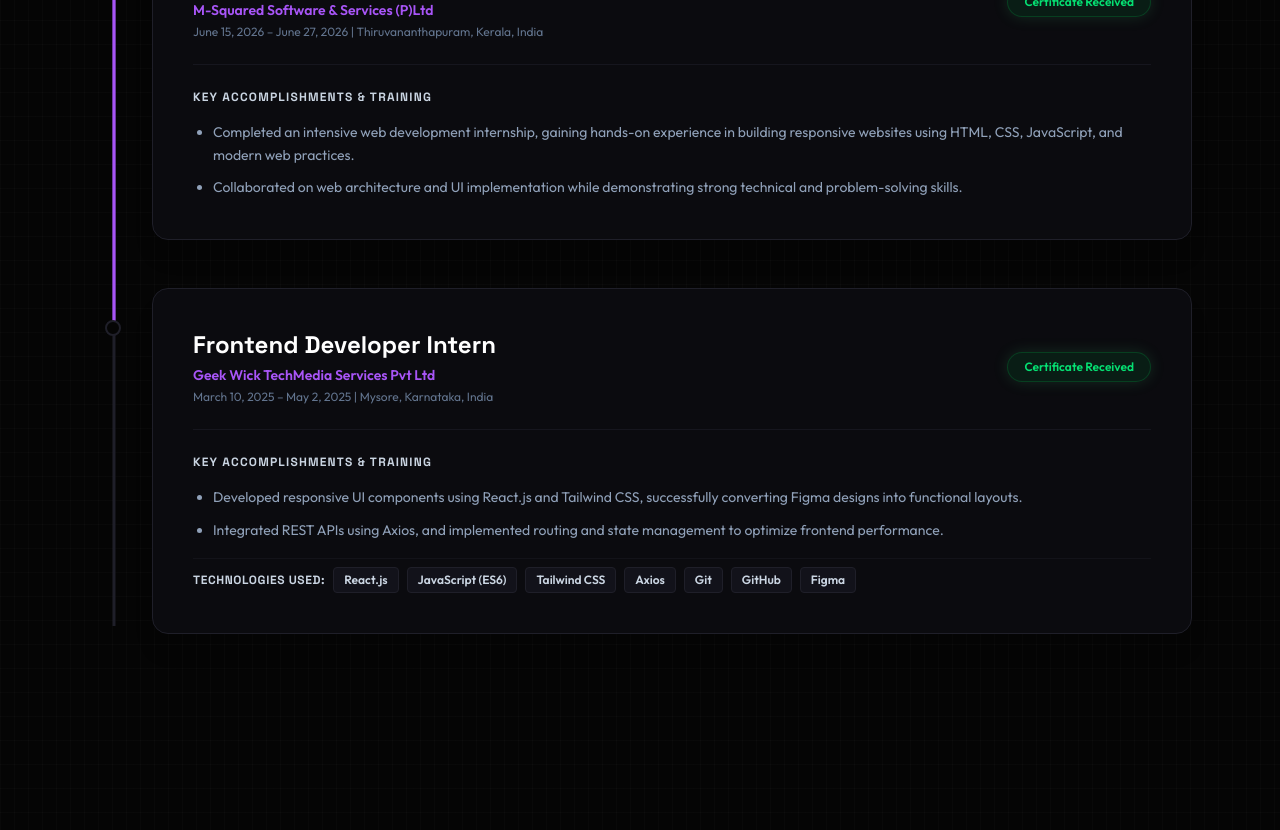
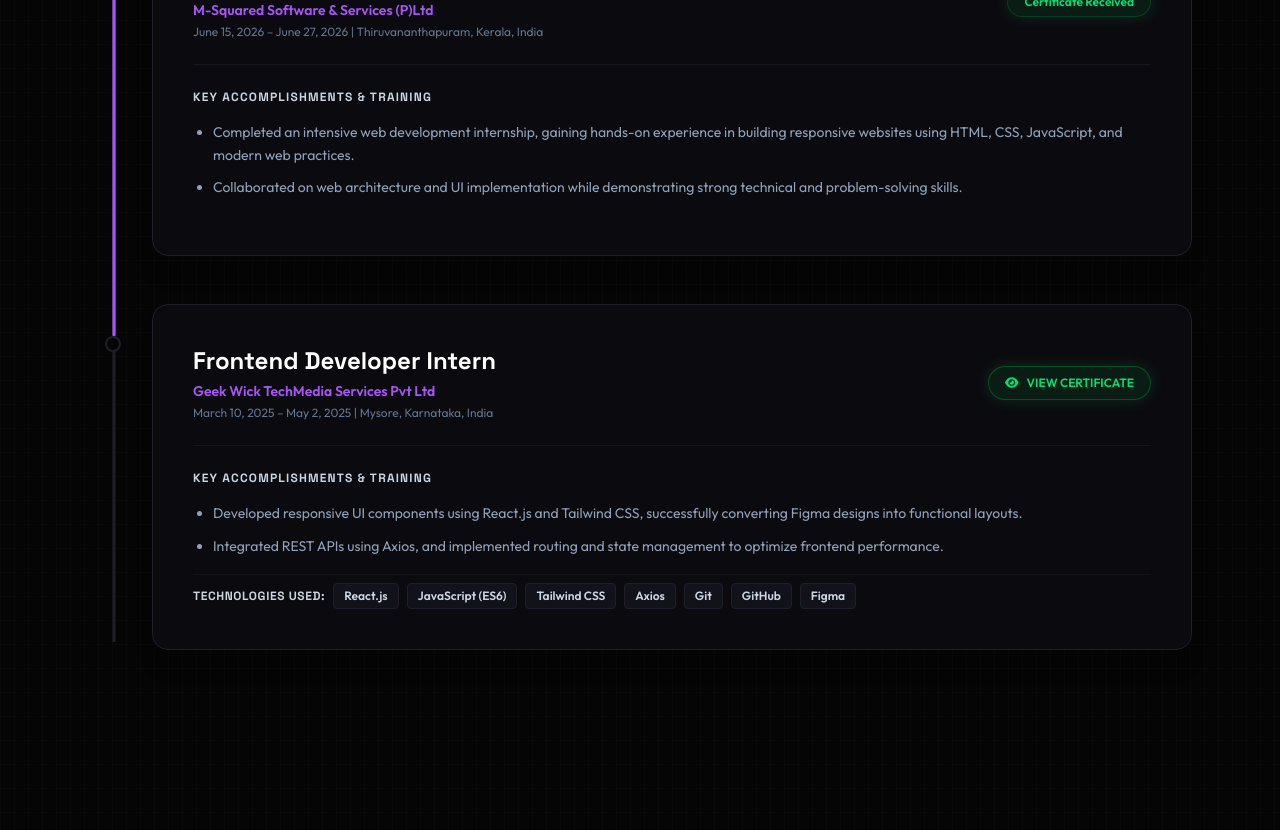
Before and after one commit to Abhilash-KK/Portfolio_abhilash, a React (Vite) app: page / in a window 1280 px wide. Shown: the part 2860-3690 px from the top of the page. Built offline with nearby package versions, Linux system fonts and the light colour scheme; no server answers.

Commit message:
Attach Geekwick internship certificate in Experience section

```diff
--- a/src/components/Experience.jsx
+++ b/src/components/Experience.jsx
@@ -1,10 +1,42 @@
 import React, { useState, useEffect, useRef } from 'react';
 import ScrollReveal from './ScrollReveal';
 import Tilt from './Tilt';
+import { playClick, playHover } from '../utils/sfx';
 
 export default function Experience() {
   const containerRef = useRef(null);
   const [scrollProgress, setScrollProgress] = useState(0);
+  const [activeCert, setActiveCert] = useState(null);
+
+  const experiences = [
+    {
+      id: 'm-squared',
+      title: 'Web Development Intern',
+      company: 'M-Squared Software & Services (P)Ltd',
+      period: 'June 15, 2026 – June 27, 2026 | Thiruvananthapuram, Kerala, India',
+      badge: 'Certificate Received',
+      highlights: [
+        'Completed an intensive web development internship, gaining hands-on experience in building responsive websites using HTML, CSS, JavaScript, and modern web practices.',
+        'Collaborated on web architecture and UI implementation while demonstrating strong technical and problem-solving skills.'
+      ],
+      certImage: null,
+      certPdf: null
+    },
+    {
+      id: 'geekwick',
+      title: 'Frontend Developer Intern',
+      company: 'Geek Wick TechMedia Services Pvt Ltd',
+      period: 'March 10, 2025 – May 2, 2025 | Mysore, Karnataka, India',
+      badge: 'Certificate Received',
+      highlights: [
+        'Developed responsive UI components using React.js and Tailwind CSS, successfully converting Figma designs into functional layouts.',
+        'Integrated REST APIs using Axios, and implemented routing and state management to optimize frontend performance.'
+      ],
+      techStack: ['React.js', 'JavaScript (ES6)', 'Tailwind CSS', 'Axios', 'Git', 'GitHub', 'Figma'],
+      certImage: `${import.meta.env.BASE_URL}certificates/geekwick_internship.png`,
+      certPdf: `${import.meta.env.BASE_URL}certificates/geekwick_internship.pdf`
+    }
+  ];
 
   useEffect(() => {
     const handleScroll = () => {
@@ -13,7 +45,6 @@
       const sectionHeight = rect.height;
       const viewportHeight = window.innerHeight;
 
-      // Starts when section top enters viewport bottom, ends when section bottom leaves viewport top
       const start = rect.top - viewportHeight;
       const current = -start;
       const totalRange = sectionHeight + viewportHeight;
@@ -23,9 +54,16 @@
     };
 
     window.addEventListener('scroll', handleScroll);
-    handleScroll(); // Trigger initially
+    handleScroll();
     return () => window.removeEventListener('scroll', handleScroll);
   }, []);
+
+  const handleOpenCert = (exp) => {
+    playClick();
+    if (exp.certImage || exp.certPdf) {
+      setActiveCert(exp);
+    }
+  };
 
   return (
     <section id="experience" className="py-24 px-6 md:px-12 max-w-[1200px] mx-auto overflow-hidden">
@@ -42,7 +80,6 @@
         {/* Vertical SVG Pipeline Line */}
         <div className="absolute left-3 md:left-6 top-2 bottom-2 w-1 flex justify-center z-0">
           <svg className="w-4 h-full pointer-events-none">
-            {/* Background track */}
             <line
               x1="50%"
               y1="0%"
@@ -52,7 +89,6 @@
               strokeWidth="3"
               strokeLinecap="round"
             />
-            {/* Glowing active line */}
             <line
               x1="50%"
               y1="0%"
@@ -66,12 +102,12 @@
           </svg>
         </div>
 
-        {/* Experience Card 1 - M-Squared */}
-        <div className="relative">
+        {experiences.map((exp, idx) => (
+          <div key={exp.id} className="relative">
             {/* Glowing node point */}
             <div
               className={`absolute -left-[28px] md:-left-[47px] top-8 w-4 h-4 rounded-full border-2 transition-all duration-500 z-10 ${
-              scrollProgress > 0.25
+                scrollProgress > (idx === 0 ? 0.25 : 0.65)
                   ? 'bg-primary border-primary shadow-[0_0_12px_var(--primary-color,#a855f7)] scale-110'
                   : 'bg-[#050505] border-border-dark'
               }`}
@@ -81,61 +117,30 @@
                 <div className="flex flex-col md:flex-row justify-between items-start md:items-center gap-4 border-b border-border-dark/60 pb-6 mb-6">
                   <div>
                     <h3 className="font-display text-2xl font-bold text-white mb-1">
-                    Web Development Intern
+                      {exp.title}
                     </h3>
                     <p className="text-primary font-semibold text-sm">
-                    M-Squared Software & Services (P)Ltd
+                      {exp.company}
                     </p>
                     <p className="text-slate-500 text-xs mt-1">
-                    June 15, 2026 – June 27, 2026 | Thiruvananthapuram, Kerala, India
+                      {exp.period}
                     </p>
                   </div>
+
+                  {exp.certImage || exp.certPdf ? (
+                    <button
+                      onClick={() => handleOpenCert(exp)}
+                      onMouseEnter={playHover}
+                      className="bg-green-500/10 hover:bg-green-500/20 text-green-400 border border-green-500/30 px-4 py-2 rounded-full text-xs font-semibold shadow-[0_0_15px_rgba(74,222,128,0.15)] hover:shadow-[0_0_20px_rgba(74,222,128,0.3)] transition-all duration-300 flex items-center gap-2 cursor-pointer"
+                    >
+                      <i className="fas fa-eye text-xs"></i>
+                      <span>VIEW CERTIFICATE</span>
+                    </button>
+                  ) : (
                     <span className="bg-green-500/10 text-green-400 border border-green-500/20 px-4 py-1.5 rounded-full text-xs font-semibold shadow-[0_0_15px_rgba(74,222,128,0.15)]">
-                  Certificate Received
+                      {exp.badge}
                     </span>
-              </div>
-
-              {/* Internship details & accomplishments */}
-              <div>
-                <h4 className="font-display text-xs font-bold tracking-widest text-slate-300 uppercase mb-4">
-                  Key Accomplishments & Training
-                </h4>
-                <ul className="list-disc pl-5 flex flex-col gap-2.5 text-sm text-slate-400 leading-relaxed font-sans">
-                  <li>Completed an intensive web development internship, gaining hands-on experience in building responsive websites using HTML, CSS, JavaScript, and modern web practices.</li>
-                  <li>Collaborated on web architecture and UI implementation while demonstrating strong technical and problem-solving skills.</li>
-                </ul>
-              </div>
-            </Tilt>
-          </ScrollReveal>
-        </div>
-
-        {/* Experience Card 2 - GeekWick */}
-        <div className="relative">
-          {/* Glowing node point */}
-          <div
-            className={`absolute -left-[28px] md:-left-[47px] top-8 w-4 h-4 rounded-full border-2 transition-all duration-500 z-10 ${
-              scrollProgress > 0.65
-                ? 'bg-primary border-primary shadow-[0_0_12px_var(--primary-color,#a855f7)] scale-110'
-                : 'bg-[#050505] border-border-dark'
-            }`}
-          />
-          <ScrollReveal>
-            <Tilt className="bg-[#0b0b0f] border border-border-dark p-8 md:p-10 rounded-2xl shadow-xl hover:border-primary/30 transition-all duration-300">
-              <div className="flex flex-col md:flex-row justify-between items-start md:items-center gap-4 border-b border-border-dark/60 pb-6 mb-6">
-                <div>
-                  <h3 className="font-display text-2xl font-bold text-white mb-1">
-                    Frontend Developer Intern
-                  </h3>
-                  <p className="text-primary font-semibold text-sm">
-                    Geek Wick TechMedia Services Pvt Ltd
-                  </p>
-                  <p className="text-slate-500 text-xs mt-1">
-                    March 10, 2025 – May 2, 2025 | Mysore, Karnataka, India
-                  </p>
-                </div>
-                <span className="bg-green-500/10 text-green-400 border border-green-500/20 px-4 py-1.5 rounded-full text-xs font-semibold shadow-[0_0_15px_rgba(74,222,128,0.15)]">
-                  Certificate Received
-                </span>
+                  )}
                 </div>
 
                 {/* Internship details & accomplishments */}
@@ -144,22 +149,96 @@
                     Key Accomplishments & Training
                   </h4>
                   <ul className="list-disc pl-5 flex flex-col gap-2.5 text-sm text-slate-400 leading-relaxed font-sans mb-4">
-                  <li>Developed responsive UI components using React.js and Tailwind CSS, successfully converting Figma designs into functional layouts.</li>
-                  <li>Integrated REST APIs using Axios, and implemented routing and state management to optimize frontend performance.</li>
+                    {exp.highlights.map((item, i) => (
+                      <li key={i}>{item}</li>
+                    ))}
                   </ul>
+
+                  {exp.techStack && (
                     <div className="flex flex-wrap items-center gap-2 pt-2 border-t border-border-dark/40">
                       <span className="text-xs font-bold text-slate-300 font-display uppercase tracking-wider">Technologies Used:</span>
-                  {['React.js', 'JavaScript (ES6)', 'Tailwind CSS', 'Axios', 'Git', 'GitHub', 'Figma'].map((tech) => (
+                      {exp.techStack.map((tech) => (
                         <span key={tech} className="bg-[#12121a] text-slate-300 border border-border-dark px-2.5 py-1 rounded text-xs font-semibold">
                           {tech}
                         </span>
                       ))}
                     </div>
+                  )}
                 </div>
               </Tilt>
             </ScrollReveal>
           </div>
+        ))}
       </div>
+
+      {/* Internship Certificate Modal */}
+      {activeCert && (
+        <div
+          className="fixed inset-0 bg-black/90 backdrop-blur-md z-50 flex items-center justify-center p-3 sm:p-6 animate-in fade-in duration-200"
+          onClick={() => setActiveCert(null)}
+        >
+          <div
+            className="bg-[#0b0b0f] border border-border-dark w-full max-w-4xl max-h-[92vh] rounded-2xl flex flex-col overflow-hidden shadow-[0_0_50px_rgba(168,85,247,0.3)] animate-in zoom-in-95 duration-200"
+            onClick={(e) => e.stopPropagation()}
+          >
+            {/* Modal Header */}
+            <div className="p-4 sm:p-5 border-b border-border-dark flex flex-wrap items-center justify-between gap-3 bg-bg-dark/90 shrink-0">
+              <div>
+                <span className="text-[0.65rem] font-display font-bold tracking-[0.25em] text-primary block uppercase">
+                  INTERNSHIP CERTIFICATE
+                </span>
+                <h3 className="font-display text-base sm:text-xl font-bold text-white uppercase tracking-wide">
+                  {activeCert.company}
+                </h3>
+              </div>
+
+              <div className="flex items-center gap-3">
+                {activeCert.certPdf && (
+                  <a
+                    href={activeCert.certPdf}
+                    target="_blank"
+                    rel="noopener noreferrer"
+                    download
+                    onMouseEnter={playHover}
+                    onClick={playClick}
+                    className="font-display text-[0.75rem] font-bold tracking-wider bg-primary hover:bg-primary-hover text-white px-4 py-2.5 rounded-lg uppercase transition-all duration-300 flex items-center gap-2 shadow-[0_0_15px_rgba(168,85,247,0.3)]"
+                  >
+                    <i className="fas fa-file-pdf text-xs"></i>
+                    <span>OPEN OFFICIAL PDF</span>
+                  </a>
+                )}
+
+                <button
+                  onClick={() => {
+                    playClick();
+                    setActiveCert(null);
+                  }}
+                  onMouseEnter={playHover}
+                  className="w-9 h-9 rounded-xl border border-border-dark flex items-center justify-center text-slate-400 hover:text-white hover:bg-white/10 transition-colors cursor-pointer"
+                  title="Close Preview"
+                >
+                  <i className="fas fa-times"></i>
+                </button>
+              </div>
+            </div>
+
+            {/* Modal Body */}
+            <div className="flex-1 bg-[#121218] p-4 flex items-center justify-center overflow-auto min-h-[350px]">
+              <img
+                src={activeCert.certImage}
+                alt={`${activeCert.company} Internship Certificate`}
+                className="max-w-full max-h-[70vh] object-contain rounded-lg shadow-2xl border border-white/10"
+              />
+            </div>
+
+            {/* Modal Footer */}
+            <div className="px-6 py-3 border-t border-border-dark bg-bg-dark/80 flex justify-between items-center text-xs text-slate-400 font-sans shrink-0">
+              <span>{activeCert.title} ({activeCert.period.split(' | ')[0]})</span>
+              <span className="hidden sm:inline text-slate-500">Click anywhere outside to close</span>
+            </div>
+          </div>
+        </div>
+      )}
     </section>
   );
 }
```
Also changed, not shown: public/certificates/geekwick_internship.png (added), 1 other file (tests, documents, lock files or other folders). Lines whose indentation alone changed are shown as unchanged.
